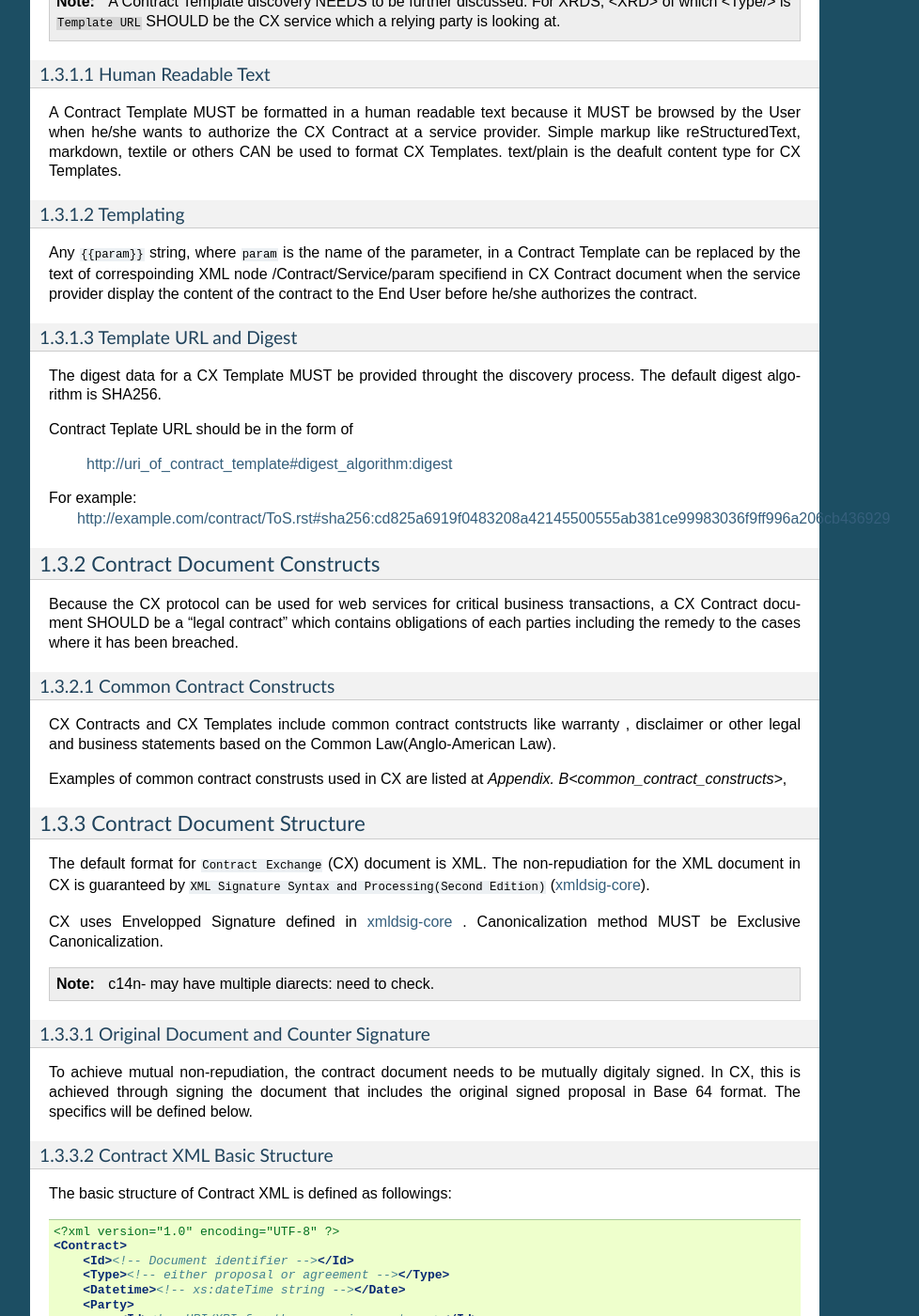
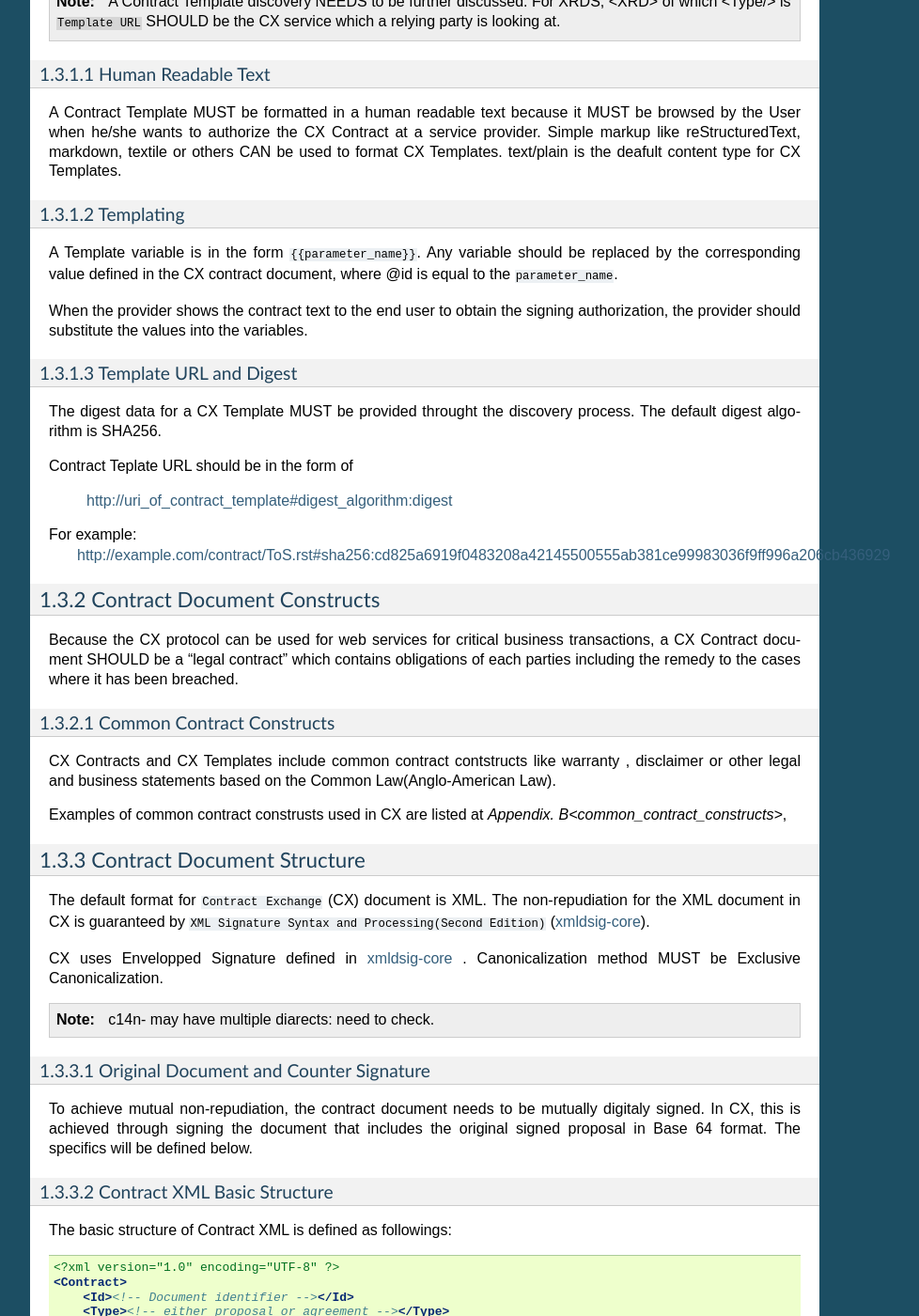
Before and after one commit to openid/Contract-Exchange-Extension, a Sphinx documentation site: the page built from cx-doc/source/openid_cx_spec.rst, in a window 1280 px wide and 1400 px high, scrolled down 1498 px. Shown: the whole window at 94% size, without its empty margins (198-1176 px from the left). Built offline with Sphinx 7.4.7, drawn with Linux system fonts in a browser that asks for light colours; some of the changed text lies outside the part shown.

Commit message:
changed name to id, changed templating.

```diff
--- a/cx-doc/source/openid_cx_spec.rst
+++ b/cx-doc/source/openid_cx_spec.rst
@@ -93,7 +93,14 @@
 Templating
 ~~~~~~~~~~
 
-Any ``{{param}}`` string, where ``param`` is the name of the parameter, in a Contract Template can be replaced by the text of correspoinding XML node /Contract/Service/param specifiend in CX Contract document when the service provider display the content of the contract to the End User before he/she authorizes the contract.
+A Template variable is in the form ``{{parameter_name}}``.
+Any variable should be replaced by the corresponding value
+defined in the CX contract document, where
+@id is equal to the ``parameter_name``.
+
+When the provider shows the contract text to the end user
+to obtain the signing authorization,
+the provider should substitute the values into the variables.
 
 
 Template URL and Digest
@@ -160,16 +167,16 @@
                 -->
              </ds:Signature>
              <obligations>
-                 <param type="paramter type URL" name="parameter name">value</param>
-                 <param type="paramter type URL" name="parameter name">value</param>
+                 <param type="paramter type URL" id="parameter name">value</param>
+                 <param type="paramter type URL" id="parameter name">value</param>
              </obligations>
         </Party>
         <Party>
              <Id><!-- URI/XRI for the composing party --></Id>
              <Rel>Role of this party in this contract</Rel>
              <obligations>
-                 <param type="paramter type URL" name="parameter name">value</param>
-                 <param type="paramter type URL" name="parameter name">value</param>
+                 <param type="paramter type URL" id="parameter name">value</param>
+                 <param type="paramter type URL" id="parameter name">value</param>
              </obligations>
         </Party>
         <Service>
@@ -245,10 +252,10 @@
  Notably, ``http://openid.net/srv/cx/1.0/axreq`` MUST be supported
  by all implementations.
 
-``/Contract/Party/Obligations/param/@name``
+``/Contract/Party/Obligations/param/@id``
 
  1. Shortcut name of this parameter.
- {{name}}s in CX Template CAN be replaced by the value of this element.
+ {{parameter_name}}s in CX Template CAN be replaced by the value of this element.
 
 ``/Contract/Service``
 
```
